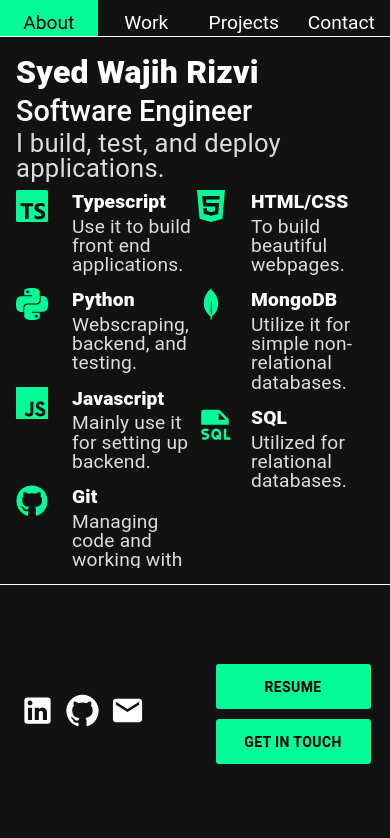
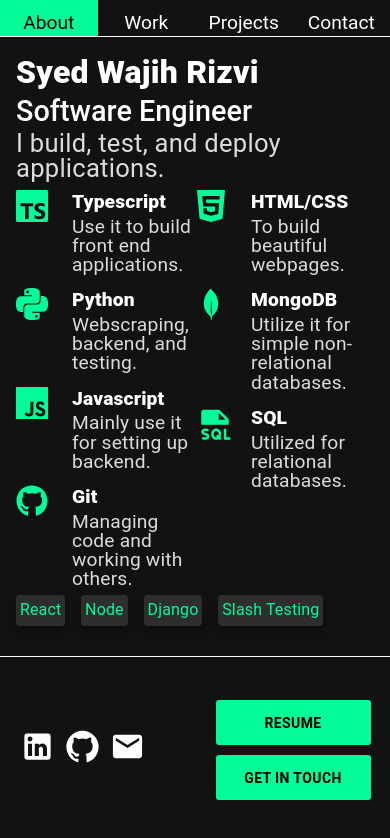
Before and after one commit to syedwajihrizvi/Portfolio, a React (Vite) app: page / in a window 390 px wide. Shown: the top 838 px of the page. Built offline with nearby package versions, Linux system fonts and the light colour scheme.

Commit message:
Reversed

```diff
--- a/src/assets/css/main.css
+++ b/src/assets/css/main.css
@@ -3,7 +3,6 @@ html, body, #root {
     margin: 0;
     padding: 0;
     position: relative;
-    overflow: hidden
   }
 
 /* Common Variables */
@@ -215,7 +214,6 @@ html, body, #root {
         border-top: 1px solid white;
         padding-top: 10px;
         padding-bottom: 10px;
-        margin-bottom: 5rem;
     }
 
     .footer {
@@ -500,7 +498,7 @@ html, body, #root {
 /* Projects */
 
 .projects {
-    padding: 0.5rem
+    padding: 0.5rem;
 }
 
 .project {
```
